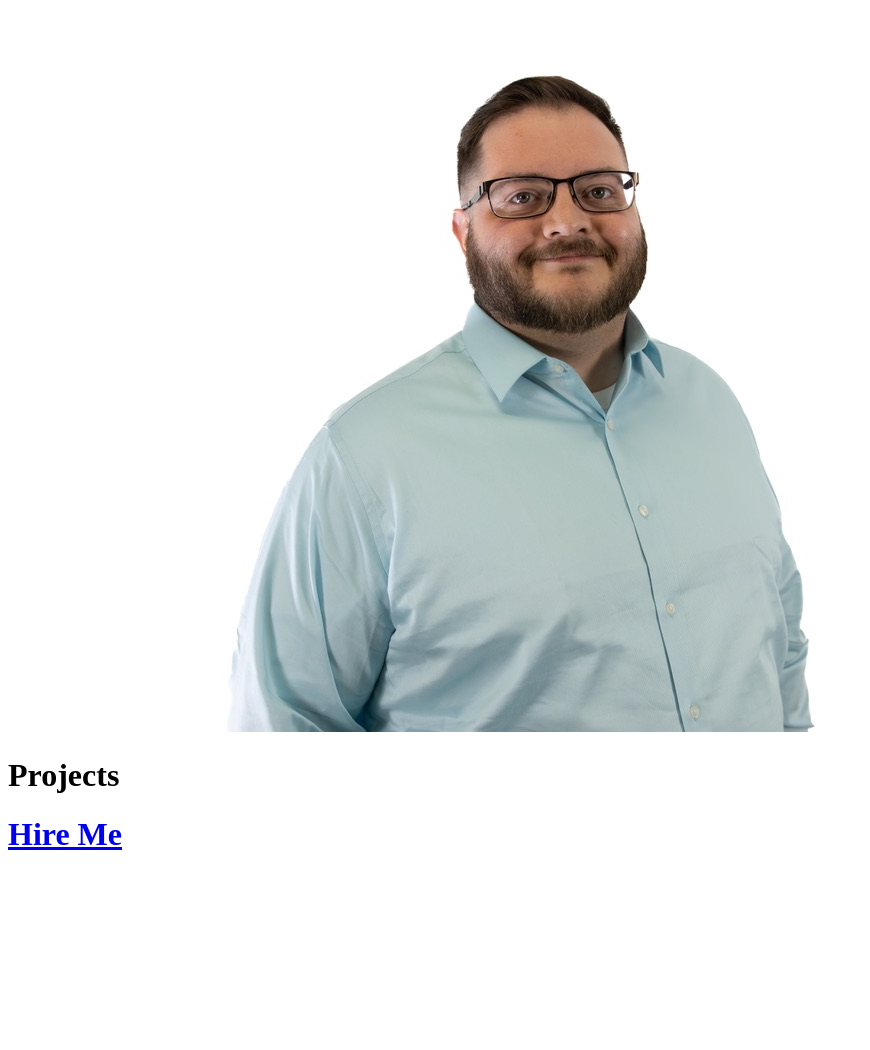
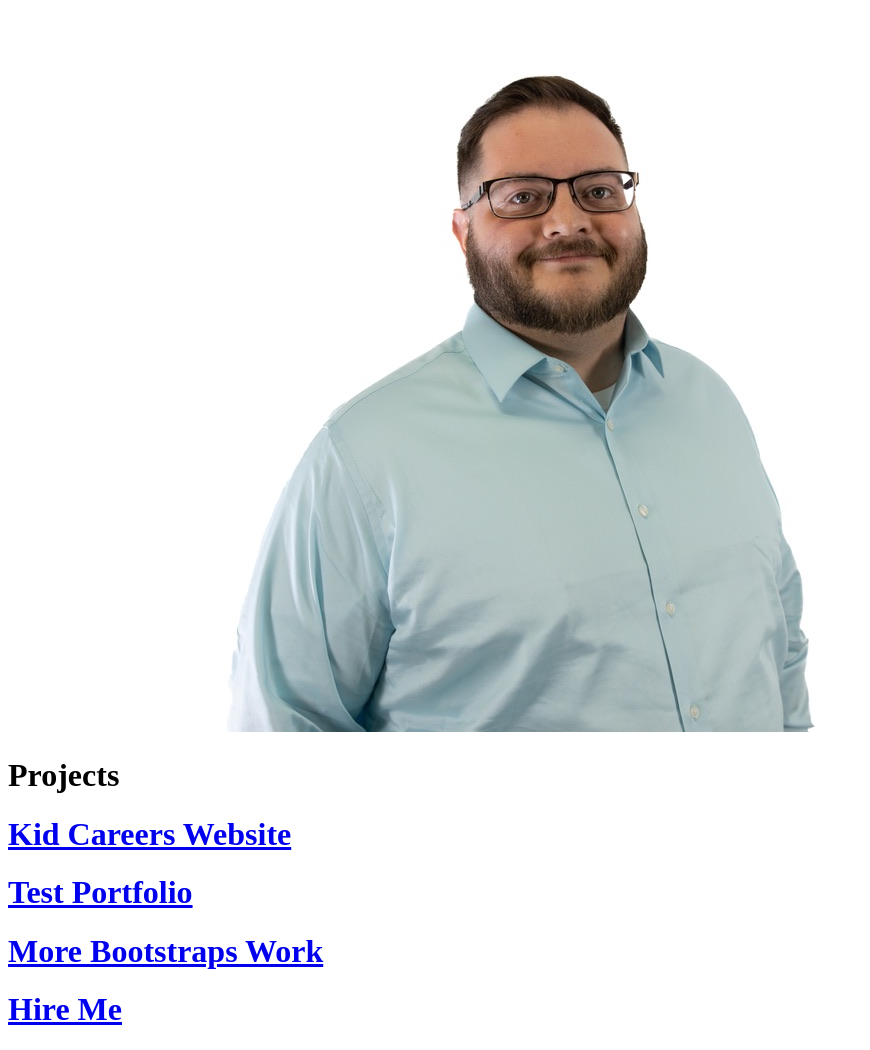
Before and after one commit to thilandrios/html-portfolio, a plain HTML site: page index.html in a window 1280 px wide. Shown: the whole page, without its empty margins (0-870 px from the left). Before the commit the page ends 874 px from the top, so only its background shows below. Drawn offline with Linux system fonts and the light colour scheme.

Commit message:
Add files via upload

```diff
--- a/index.html
+++ b/index.html
@@ -8,6 +8,9 @@
     <body>
         <img src="./Assets/B5ECDDB8-F531-482D-AC2E-8DE83914284E_1_105_c.jpeg" alt="David's glorious face">
         <h1>Projects</h1>
+        <a href="../front end foundations/mollica2.0/index.html"><h1>Kid Careers Website</h1></a>
+        <a href="../assignment2.html"><h1>Test Portfolio</h1></a>
+        <a href="../front end foundations/bootstraps tutorial/bootstraps.html"><h1>More Bootstraps Work</h1></a>
         <a href="https://www.fiverr.com/david_meade90?public_mode=true"><h1>Hire Me</h1></a>
 
 
```
